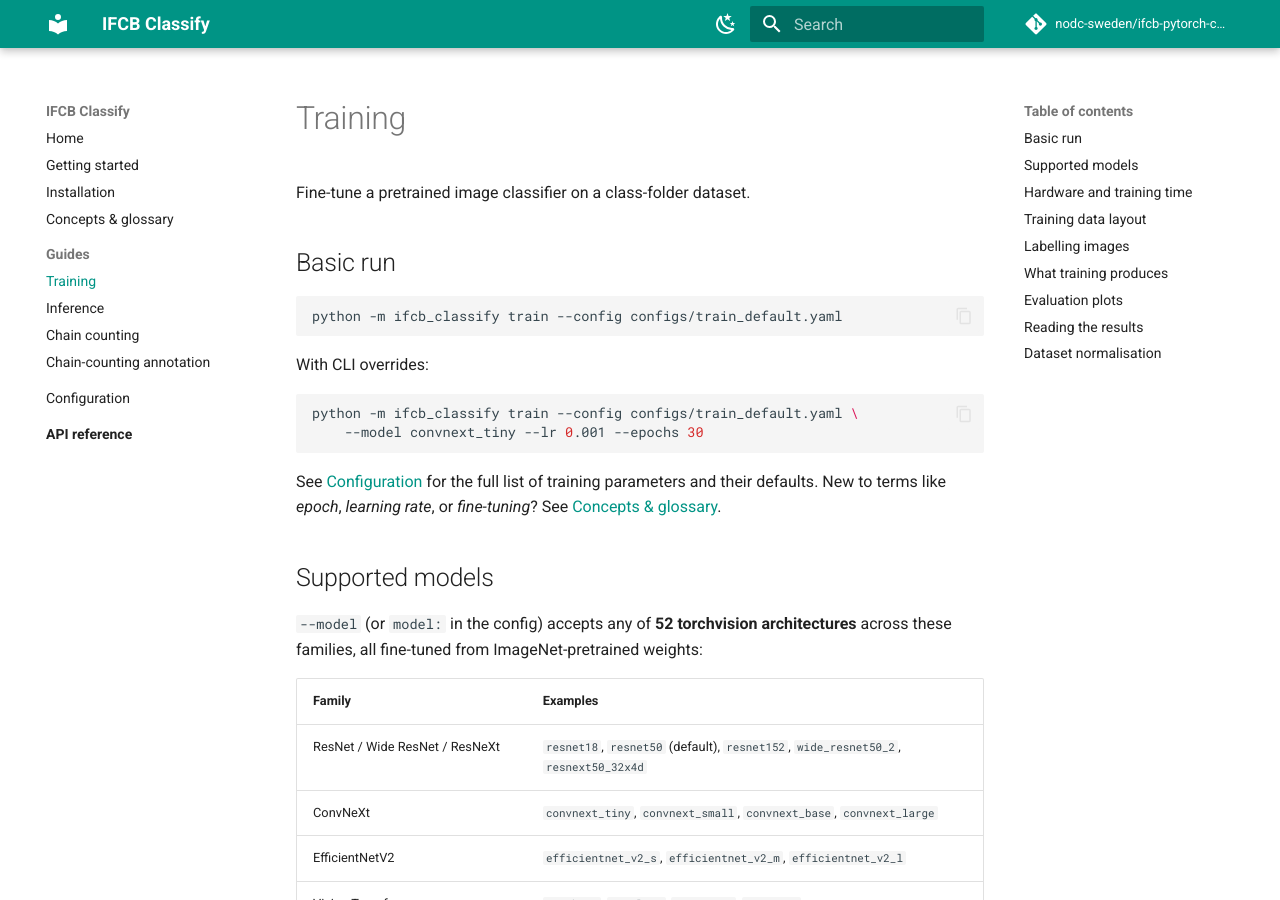
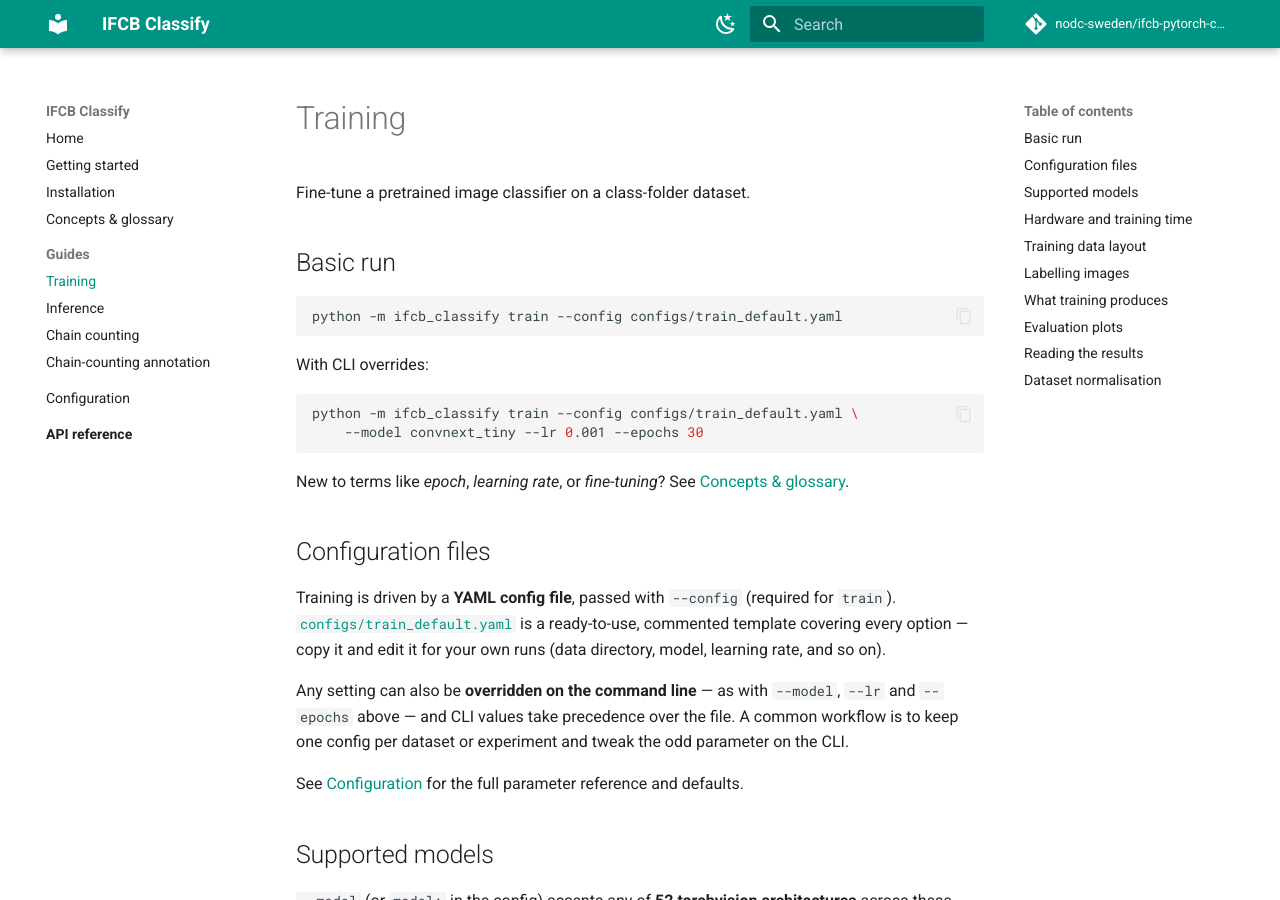
Before and after one commit to nodc-sweden/ifcb-pytorch-classify, an MkDocs documentation site: the page built from docs/guides/training.md, in a window 1280 px wide and 900 px high. Built offline with MkDocs 1.6.1 and Material for MkDocs 9.7.7, drawn with Linux system fonts in a browser that asks for light colours; comment, search, counter and statistics services are not loaded.

Commit message:
docs: explain training config files in the training guide

````diff
--- a/docs/guides/training.md
+++ b/docs/guides/training.md
@@ -15,9 +15,24 @@ python -m ifcb_classify train --config configs/train_default.yaml \
     --model convnext_tiny --lr 0.001 --epochs 30
 ```
 
-See [Configuration](../configuration.md) for the full list of training
-parameters and their defaults. New to terms like *epoch*, *learning rate*, or
-*fine-tuning*? See [Concepts & glossary](../concepts.md).
+New to terms like *epoch*, *learning rate*, or *fine-tuning*? See
+[Concepts & glossary](../concepts.md).
+
+## Configuration files
+
+Training is driven by a **YAML config file**, passed with `--config` (required
+for `train`).
+[`configs/train_default.yaml`](https://github.com/nodc-sweden/ifcb-pytorch-classify/blob/main/configs/train_default.yaml)
+is a ready-to-use, commented template covering every option — copy it and edit it
+for your own runs (data directory, model, learning rate, and so on).
+
+Any setting can also be **overridden on the command line** — as with `--model`,
+`--lr` and `--epochs` above — and CLI values take precedence over the file. A
+common workflow is to keep one config per dataset or experiment and tweak the odd
+parameter on the CLI.
+
+See [Configuration](../configuration.md) for the full parameter reference and
+defaults.
 
 ## Supported models
 
````
